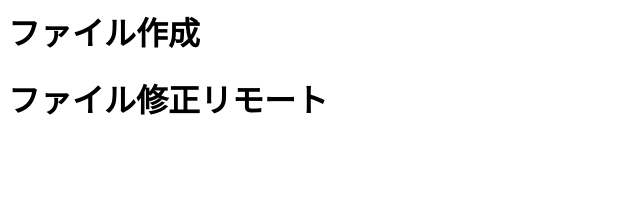
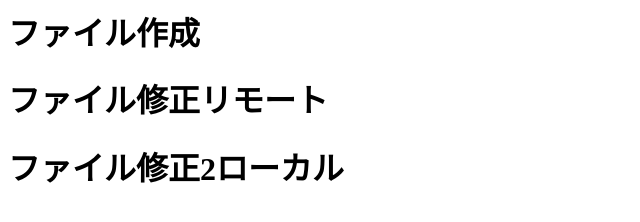
Before and after one commit to d7706/d_test, a plain HTML site: page index.html in a window 1280 px wide. Shown: the whole page, without its empty margins (0-640 px from the left). Drawn offline with Linux system fonts and the light colour scheme.

Commit message:
second commit

```diff
--- a/index.html
+++ b/index.html
@@ -1,2 +1,3 @@
 <h1>ファイル作成</h1>
 <h1>ファイル修正リモート</h1>
+<h1>ファイル修正2ローカル</h1>
```
